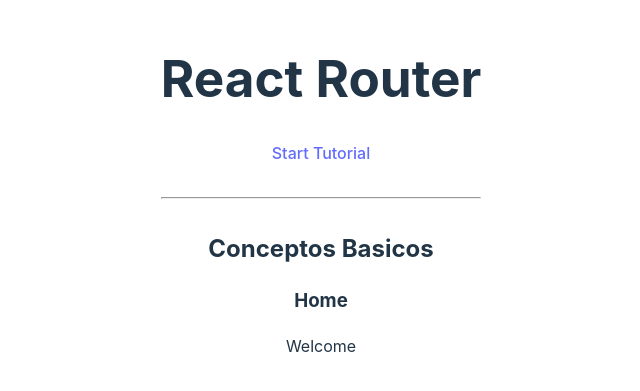
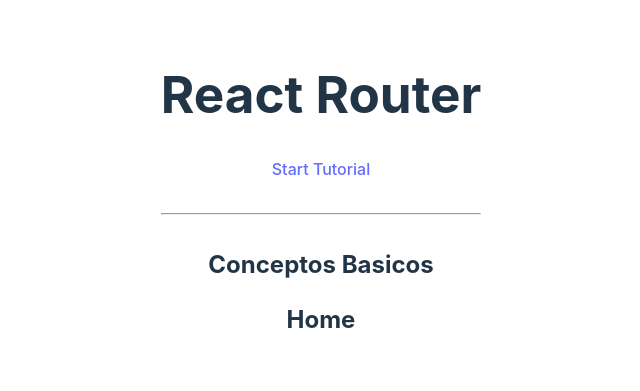
Before and after one commit to oyham/React-by-JonMircha-2, a React (Vite) app: page / in a window 1280 px wide. Shown: the part 205-596 px from the top of the page, without its empty margins (319-959 px from the left). Built offline with nearby package versions, Linux system fonts and the light colour scheme.

Commit message:
55 React Router

```diff
--- a/src/components/ConceptosBasicos.jsx
+++ b/src/components/ConceptosBasicos.jsx
@@ -1,7 +1,9 @@
 import React from 'react'
 import { BrowserRouter as Router, Routes, Route } from 'react-router-dom'
+import Home from '../pages/Home'
 import Acerca from '../pages/Acerca'
 import Contacto from '../pages/Contacto'
+import Error404 from '../pages/Error404'
 
 const ConceptosBasicos = () => {
 
@@ -10,21 +12,10 @@
             <h2>Conceptos Basicos</h2>
             <Router>
                 <Routes>
-                    <Route path="/"
-                    element={
-                        <div>
-                            <h3>Home</h3>
-                            <p>Welcome</p>
-                        </div>
-                    } />
-                    <Route path="/acerca"
-                    element={
-                        <Acerca />
-                    } />
-                    <Route path="/contacto"
-                    element={
-                        <Contacto />
-                    } />
+                    <Route path="/" element={<Home />}/>
+                    <Route path="/acerca" element={<Acerca />}/>
+                    <Route path="/contacto" element={<Contacto />}/>
+                    <Route path="*" element={<Error404 />}/>
                 </Routes>
             </Router>
         </div>
--- a/src/pages/Acerca.jsx
+++ b/src/pages/Acerca.jsx
@@ -1,11 +1,12 @@
 import React from 'react'
 
 const Acerca = () => {
-  return (
-    <div>
-        <h2>Acerca</h2>
-    </div>
-  )
+    return (
+        <div>
+            <h2>Acerca</h2>
+            <p>Lorem ipsum dolor sit, amet consectetur adipisicing elit. Asperiores reprehenderit magnam velit error ipsa sequi perspiciatis alias perferendis nobis amet minima sapiente quasi repudiandae blanditiis, eaque a possimus ut? Molestiae?</p>
+        </div>
+    )
 }
 
 export default Acerca
--- a/src/pages/Contacto.jsx
+++ b/src/pages/Contacto.jsx
@@ -1,11 +1,12 @@
 import React from 'react'
 
 const Contacto = () => {
-  return (
-    <div>
-        <h2>Contacto</h2>
-    </div>
-  )
+    return (
+        <div>
+            <h2>Contacto</h2>
+            <p>Lorem ipsum dolor sit, amet consectetur adipisicing elit. Asperiores reprehenderit magnam velit error ipsa sequi perspiciatis alias perferendis nobis amet minima sapiente quasi repudiandae blanditiis, eaque a possimus ut? Molestiae?</p>
+        </div>
+    )
 }
 
 export default Contacto
--- /dev/null
+++ b/src/pages/Error404.jsx
@@ -0,0 +1,12 @@
+import React from 'react'
+
+const Error404 = () => {
+  return (
+    <div>
+        <h3>Error 404</h3>
+        <p>Not Found</p>
+    </div>
+  )
+}
+
+export default Error404
--- /dev/null
+++ b/src/pages/Home.jsx
@@ -0,0 +1,11 @@
+import React from 'react'
+
+const Home = () => {
+  return (
+    <div>
+        <h2>Home</h2>
+    </div>
+  )
+}
+
+export default Home
```
Also changed, not shown: 1 other file (tests, documents, lock files or other folders).
